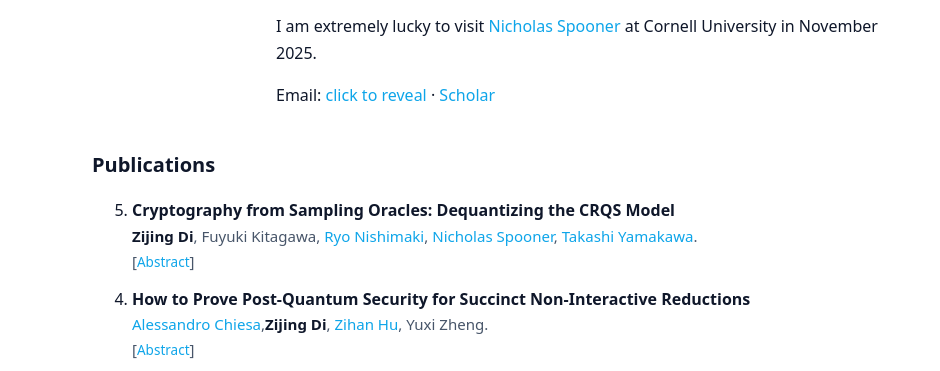
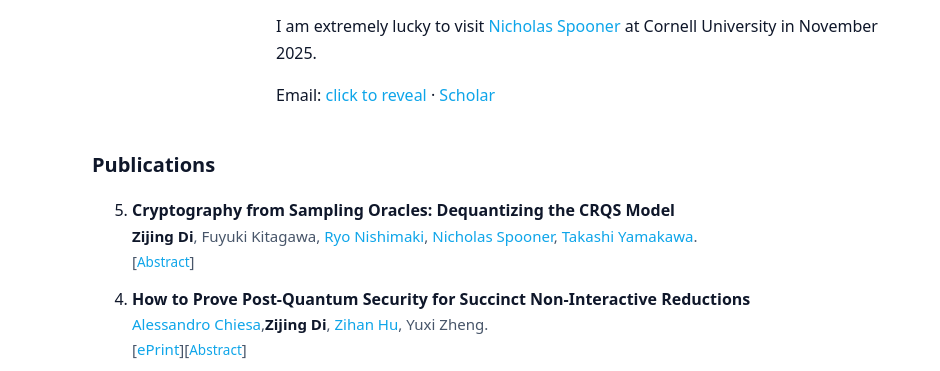
Before and after one commit to dizidizidi/dizidizidi.github.io, a plain HTML site: page index.html in a window 1280 px wide. Shown: the part 404-775 px from the top of the page, without its empty margins (138-1078 px from the left). Drawn offline with nearby package versions, Linux system fonts and the light colour scheme.

Commit message:
Update index.html

```diff
--- a/index.html
+++ b/index.html
@@ -167,7 +167,7 @@
           <div><strong>How to Prove Post-Quantum Security for Succinct Non-Interactive Reductions</strong>
           <!-- <div class="meta">TCC 2025.</div> -->
           <div class="meta"><a href="https://ic-people.epfl.ch/~achiesa/">Alessandro Chiesa</a>,<strong>Zijing Di</strong>, <a href="https://zihanhu.cn/">Zihan Hu</a>, Yuxi Zheng.</div>
-          <div class="meta"> [<span class="abstract-toggle">Abstract</span>]</div>
+          <div class="meta"> [<a href="https://eprint.iacr.org/2025/2166">ePrint</a>][<span class="abstract-toggle">Abstract</span>]</div>
           <div class="abstract-content">
             <p>Hash-based succinct non-interactive arguments (SNARGs) are widely used in practice, owing to their ease of deployment, notable efficiency, and post-quantum properties. They are constructed via the BCS transformation, which combines an interactive oracle proof (IOP) and a hash-based vector commitment. This success has motivated the study of hash-based succinct non-interactive reductions (SNRDXs), used for recursively ensuring the correctness of distributed computations, by extending the BCS transformation to work with an interactive oracle reduction (IOR) rather than an IOP.
             </p>
```
